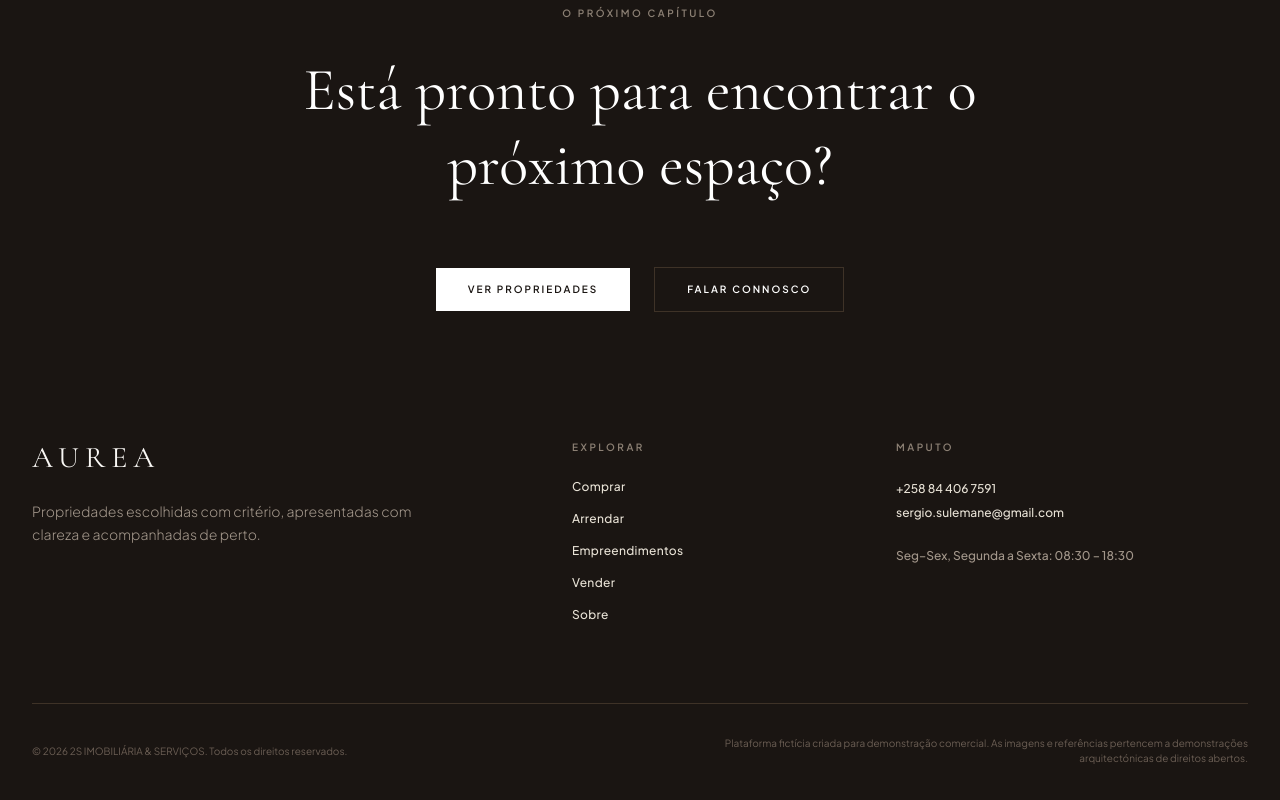
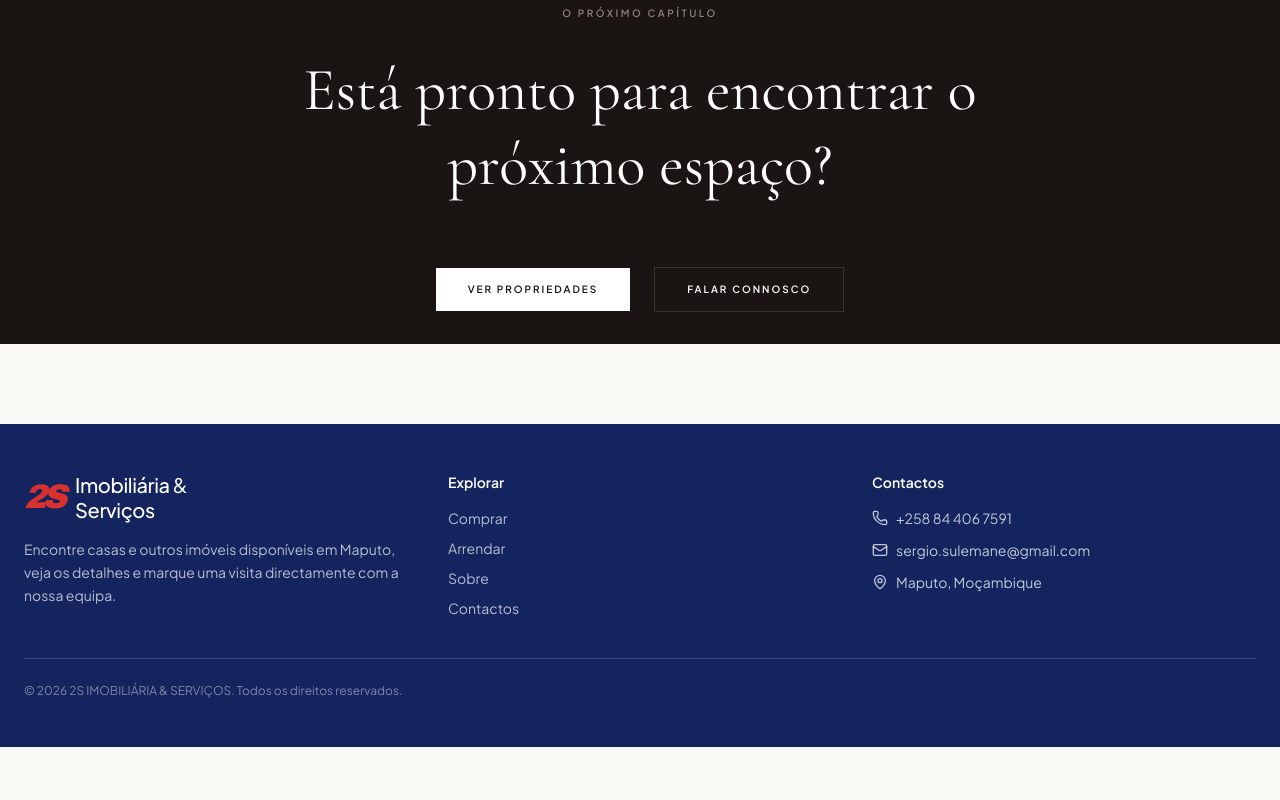
Before and after one commit to yunildothovela29-cloud/AUREA1, a React (Vite) app: page / in a window 1280 px wide. Shown: the part 5054-5854 px from the top of the page. After the commit the page ends 5801 px from the top, so only its background shows below. Built offline with nearby package versions, Linux system fonts and the light colour scheme.

Commit message:
Redesign footer for 2S

```diff
--- a/src/components/Footer.tsx
+++ b/src/components/Footer.tsx
@@ -1,92 +1,36 @@
-import React, { useState } from 'react';
+import React from 'react';
 import { Link } from 'react-router-dom';
-import { MapPin, Phone, Mail, Clock, MessageCircle, ArrowRight, CheckCircle2 } from 'lucide-react';
-import { BRAND_CONFIG, getWhatsAppUrl } from '../data/config';
+import { Mail, MapPin, Phone } from 'lucide-react';
+import { BRAND_CONFIG } from '../data/config';
+import { BrandLogo } from './BrandLogo';
 
-export const Footer: React.FC = () => {
-  const [newsletterEmail, setNewsletterEmail] = useState('');
-  const [subscribed, setSubscribed] = useState(false);
-
-  const handleNewsletterSubmit = (e: React.FormEvent) => {
-    e.preventDefault();
-    if (newsletterEmail.trim() && newsletterEmail.includes('@')) {
-      setSubscribed(true);
-      setNewsletterEmail('');
-      setTimeout(() => setSubscribed(false), 5000);
-    }
-  };
-
-  return (
-    <footer id="main-footer" className="bg-[#1A1512] text-[#E8E2D6] pt-24 pb-16">
-      <div className="max-w-7xl mx-auto px-4 sm:px-6 lg:px-8">
-        <div className="grid grid-cols-1 md:grid-cols-12 gap-12 lg:gap-20 pb-20 border-b border-[#3E3227]">
-          {/* Brand Presentation */}
-          <div className="md:col-span-5 space-y-6">
-            <Link to="/" className="inline-block">
-              <span className="font-serif text-3xl tracking-[0.2em] text-[#FAF8F5] block font-normal uppercase">
-                Aurea
-              </span>
-            </Link>
-            <p className="text-sm text-[#A3978B] font-light leading-relaxed max-w-sm">
-              Propriedades escolhidas com critério, apresentadas com clareza e acompanhadas de perto.
-            </p>
-          </div>
-
-          {/* Quick Navigation */}
-          <div className="md:col-span-3 space-y-6">
-            <h4 className="text-[10px] uppercase tracking-[0.25em] text-[#8C8074] font-semibold">
-              Explorar
-            </h4>
-            <ul className="space-y-4 text-xs font-medium tracking-wide text-[#E8E2D6]">
-              <li>
-                <Link to="/comprar" className="hover:text-white transition-colors">Comprar</Link>
-              </li>
-              <li>
-                <Link to="/arrendar" className="hover:text-white transition-colors">Arrendar</Link>
-              </li>
-              <li>
-                <Link to="/empreendimentos" className="hover:text-white transition-colors">Empreendimentos</Link>
-              </li>
-              <li>
-                <Link to="/vender" className="hover:text-white transition-colors">Vender</Link>
-              </li>
-              <li>
-                <Link to="/sobre" className="hover:text-white transition-colors">Sobre</Link>
-              </li>
-            </ul>
-          </div>
-
-          {/* Contact Details & Office */}
-          <div className="md:col-span-4 space-y-6">
-            <h4 className="text-[10px] uppercase tracking-[0.25em] text-[#8C8074] font-semibold">
-              Maputo
-            </h4>
-            <div className="space-y-4 text-xs text-[#E8E2D6] leading-relaxed font-medium">
-              <div>
-                <a href={`tel:${BRAND_CONFIG.phone}`} className="hover:text-white transition-colors block">
-                  {BRAND_CONFIG.phoneDisplay}
-                </a>
-                <a href={`mailto:${BRAND_CONFIG.email}`} className="hover:text-white transition-colors block mt-1">
-                  {BRAND_CONFIG.email}
-                </a>
-              </div>
-              <div className="pt-2 text-[#A3978B]">
-                Seg–Sex, {BRAND_CONFIG.officeHours.weekdays}
-              </div>
-            </div>
+export const Footer: React.FC = () => (
+  <footer className="bg-[#14245F] text-white mt-20">
+    <div className="max-w-7xl mx-auto px-4 sm:px-6 py-12">
+      <div className="grid grid-cols-1 md:grid-cols-3 gap-10 pb-10 border-b border-white/15">
+        <div>
+          <BrandLogo light className="mb-4" />
+          <p className="text-sm text-white/70 max-w-sm leading-relaxed">{BRAND_CONFIG.subtagline}</p>
+        </div>
+        <div>
+          <h3 className="text-sm font-semibold mb-4">Explorar</h3>
+          <div className="flex flex-col gap-2.5 text-sm text-white/70">
+            <Link to="/comprar" className="hover:text-white">Comprar</Link>
+            <Link to="/arrendar" className="hover:text-white">Arrendar</Link>
+            <Link to="/sobre" className="hover:text-white">Sobre</Link>
+            <Link to="/contactos" className="hover:text-white">Contactos</Link>
           </div>
         </div>
-
-        {/* Legal and Disclaimer Bar */}
-        <div className="pt-8 flex flex-col sm:flex-row items-center justify-between gap-4 text-[10px] text-[#6B5E54]">
-          <p>
-            © {new Date().getFullYear()} {BRAND_CONFIG.name}. Todos os direitos reservados.
-          </p>
-          <p className="text-center sm:text-right max-w-xl">
-            Plataforma fictícia criada para demonstração comercial. As imagens e referências pertencem a demonstrações arquitectónicas de direitos abertos.
-          </p>
+        <div>
+          <h3 className="text-sm font-semibold mb-4">Contactos</h3>
+          <div className="space-y-3 text-sm text-white/75">
+            <a href={'tel:' + BRAND_CONFIG.phone} className="flex gap-2 items-center hover:text-white"><Phone className="w-4 h-4" />{BRAND_CONFIG.phoneDisplay}</a>
+            <a href={'mailto:' + BRAND_CONFIG.email} className="flex gap-2 items-center hover:text-white"><Mail className="w-4 h-4" />{BRAND_CONFIG.email}</a>
+            <p className="flex gap-2 items-center"><MapPin className="w-4 h-4" />{BRAND_CONFIG.location.city}, Moçambique</p>
+          </div>
         </div>
       </div>
-    </footer>
-  );
-};
+      <p className="pt-6 text-xs text-white/45">© {new Date().getFullYear()} {BRAND_CONFIG.name}. Todos os direitos reservados.</p>
+    </div>
+  </footer>
+);
```
